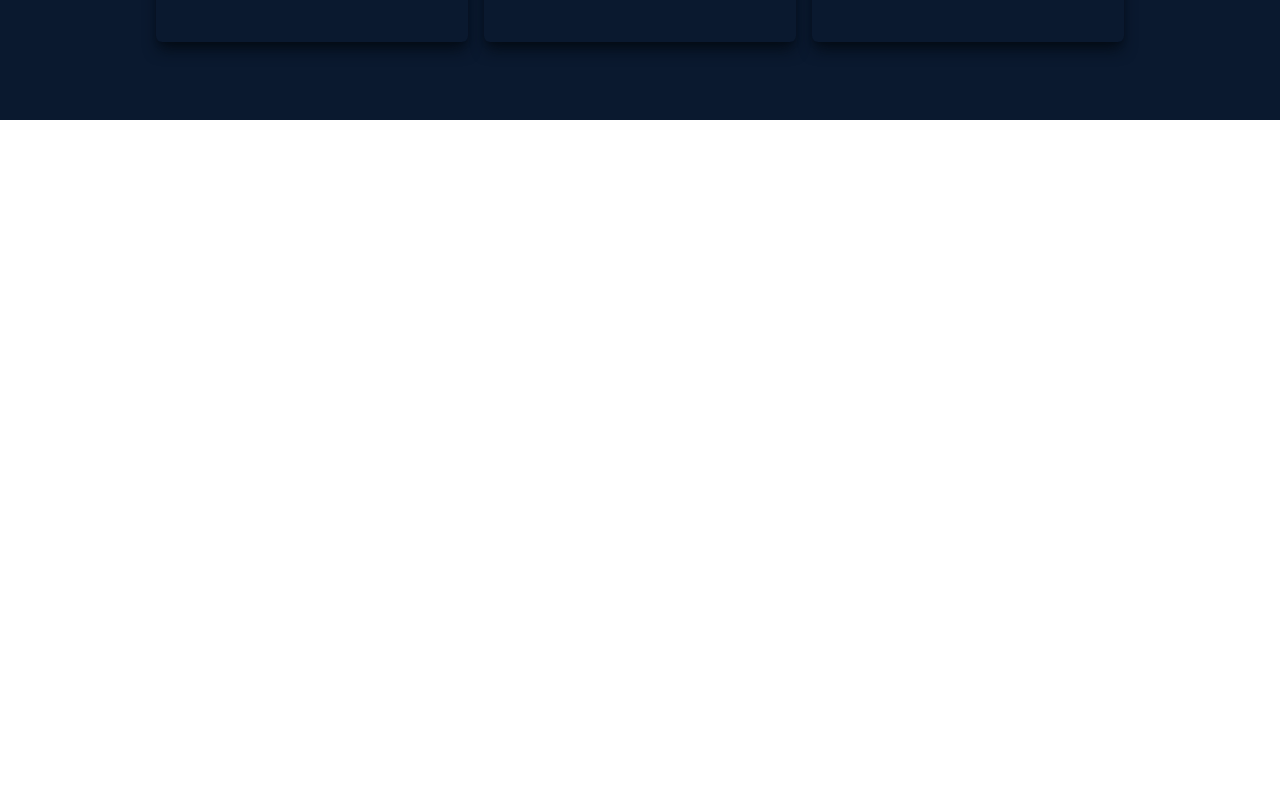
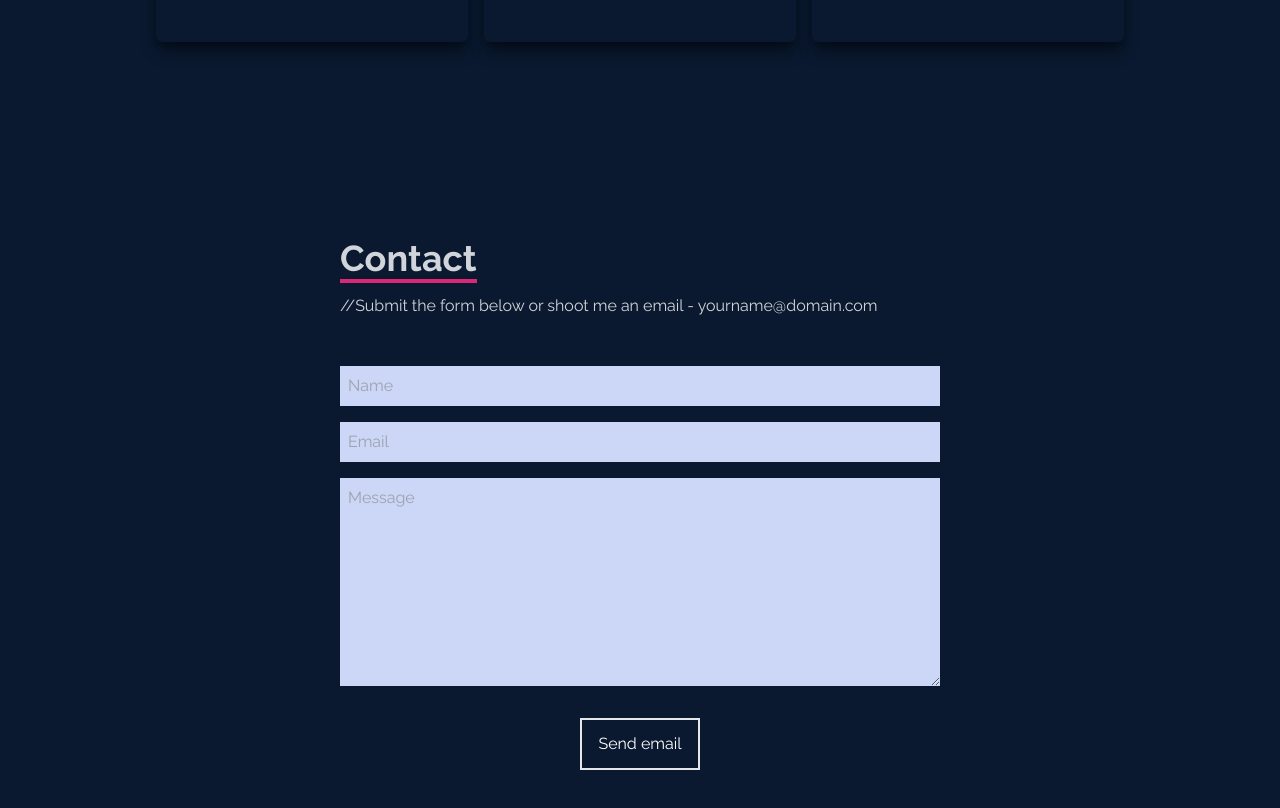
Before and after one commit to roquegabriel/portfolio, a React (Vite) app: page / in a window 1280 px wide. Shown: the part 3080-3888 px from the top of the page. Before the commit the page ends 3200 px from the top, so only its background shows below. Built offline with nearby package versions, Linux system fonts and the light colour scheme.

Commit message:
Add contact section

```diff
--- a/src/App.jsx
+++ b/src/App.jsx
@@ -4,6 +4,7 @@ import Home from './components/Home'
 import About from './components/About'
 import Skills from './components/Skills'
 import Works from './components/Works'
+import Contact from './components/Contact'
 function App() {
 
   return (
@@ -14,6 +15,7 @@ function App() {
       <About />
       <Skills />
       <Works />
+      <Contact />
     </div>
 
   )
```
